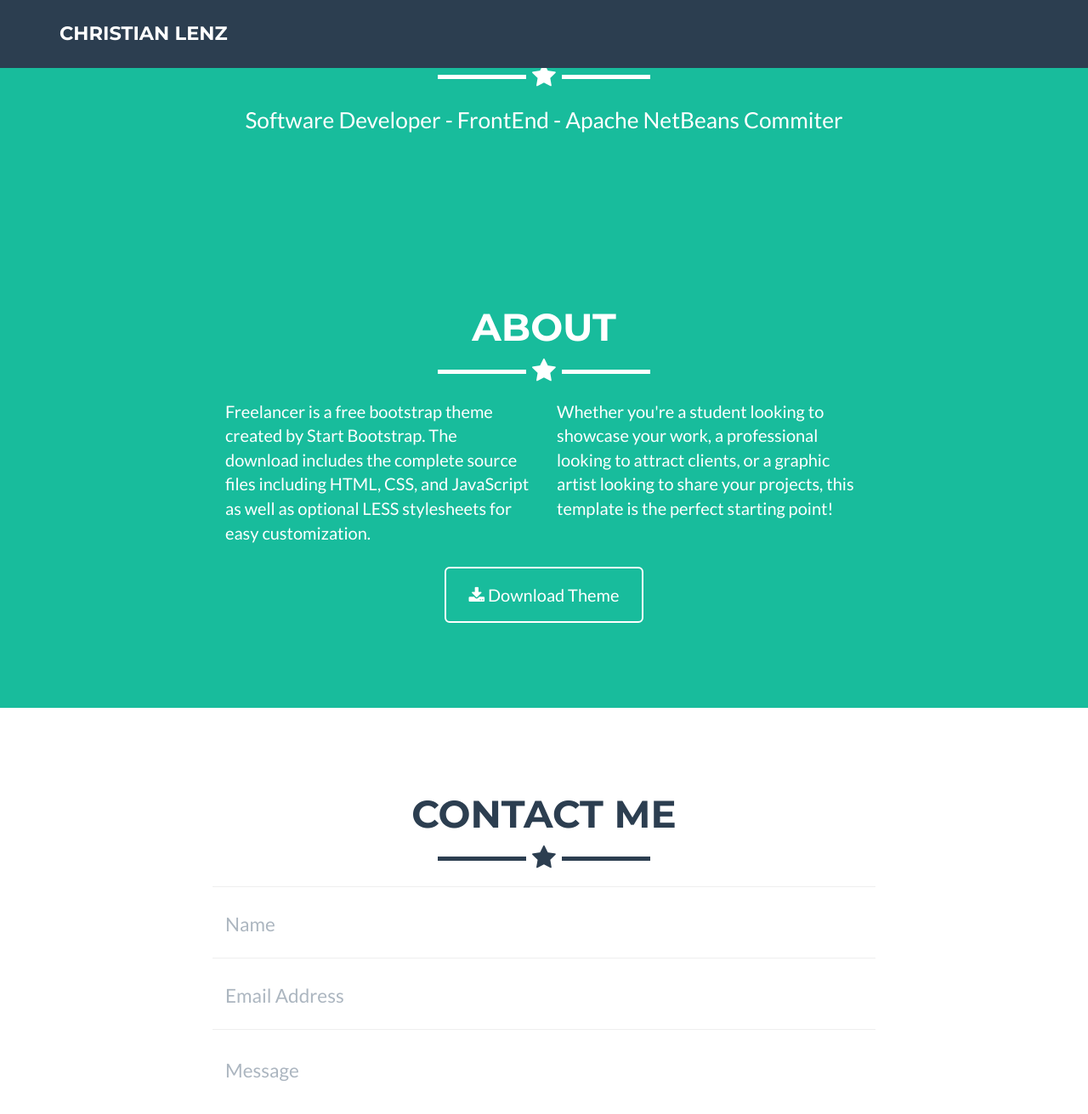
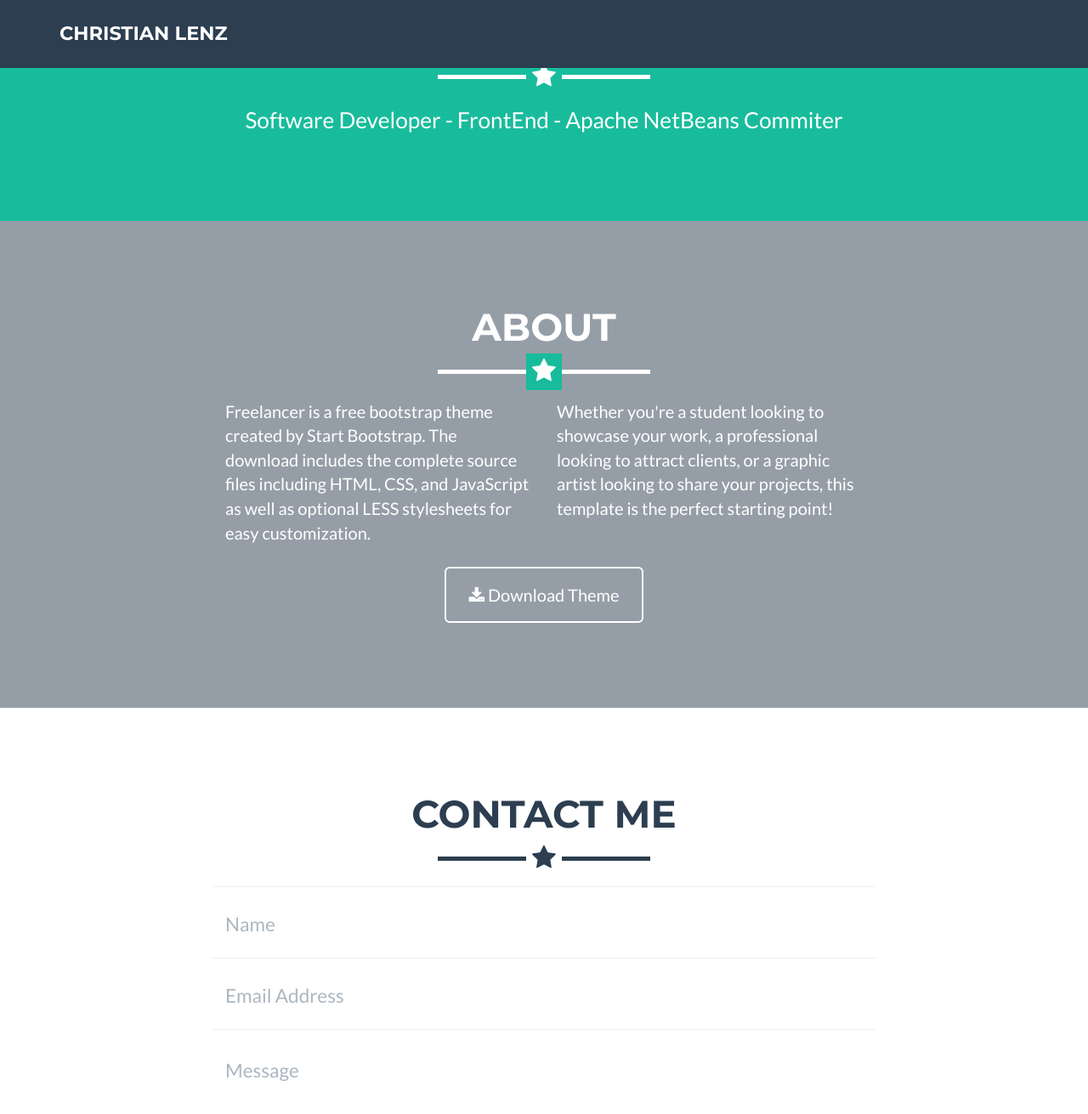
Before and after one commit to Chris2011/Chris2011.github.io, a Jekyll site: the page built from _posts/2014-07-18-project-1.markdown, in a window 1280 px wide and 1400 px high, scrolled down 867 px. Shown: the top 1311 px of the window at 85% size. Built offline with Jekyll 4.4.1, drawn with Linux system fonts in a browser that asks for light colours.

Commit message:
Fixed styling. Removed burger menu,

```diff
--- a/_config.yml
+++ b/_config.yml
@@ -28,6 +28,7 @@ color:
   primary: 18bc9c #80B3FF
   primary-rgb: "24,288,156" #"128,179,255"
   secondary: 2c3e50 #FD6E8A
+  secondary-rgb: "44, 62, 80"
   secondary-dark: 233140 #A2122F
 
 # Footer settings
@@ -46,7 +47,7 @@ social:
   - title: stack-overflow
     url: https://stackoverflow.com/users/8188189/chrizzly
   - title: github
-    url: http://github.com/Chris2011
+    url: https://github.com/Chris2011
 
 # Postal address (add as many lines as necessary)
 address:
--- a/_includes/css/main.css
+++ b/_includes/css/main.css
@@ -488,3 +488,7 @@ header .img-responsive {
   border: 4px solid #fff;
   box-shadow: 0 2px 5px rgb(0 0 0 / 50%);
 }
+
+#about {
+  background-color: rgba({{ site.color.secondary-rgb }},.5);
+}
--- a/_includes/nav.html
+++ b/_includes/nav.html
@@ -3,33 +3,8 @@
   <div class="container">
     <!-- Brand and toggle get grouped for better mobile display -->
     <div class="navbar-header page-scroll">
-                <button type="button" class="navbar-toggle" data-toggle="collapse" data-target="#bs-example-navbar-collapse-1">
-                    <span class="sr-only">Toggle navigation</span>
-                    <span class="icon-bar"></span>
-                    <span class="icon-bar"></span>
-                    <span class="icon-bar"></span>
-                </button>
       <a class="navbar-brand" href="#page-top">{{ site.title }}</a>
     </div>
-
-            <!-- Collect the nav links, forms, and other content for toggling -->
-            <!--<div class="collapse navbar-collapse" id="bs-example-navbar-collapse-1">-->
-<!--                <ul class="nav navbar-nav navbar-right">
-                    <li class="hidden">
-                        <a href="#page-top"></a>
-                    </li>
-                    <li class="page-scroll">
-                        <a href="#portfolio">Portfolio</a>
-                    </li>
-                    <li class="page-scroll">
-                        <a href="#about">About</a>
-                    </li>
-                    <li class="page-scroll">
-                        <a href="#contact">Contact</a>
-                    </li>
-                </ul>-->
-            <!--</div>-->
-            <!-- /.navbar-collapse -->
   </div>
   <!-- /.container-fluid -->
 </nav>
```
Also changed, not shown: _includes/head.html (indentation only). Lines whose indentation alone changed are shown as unchanged.
